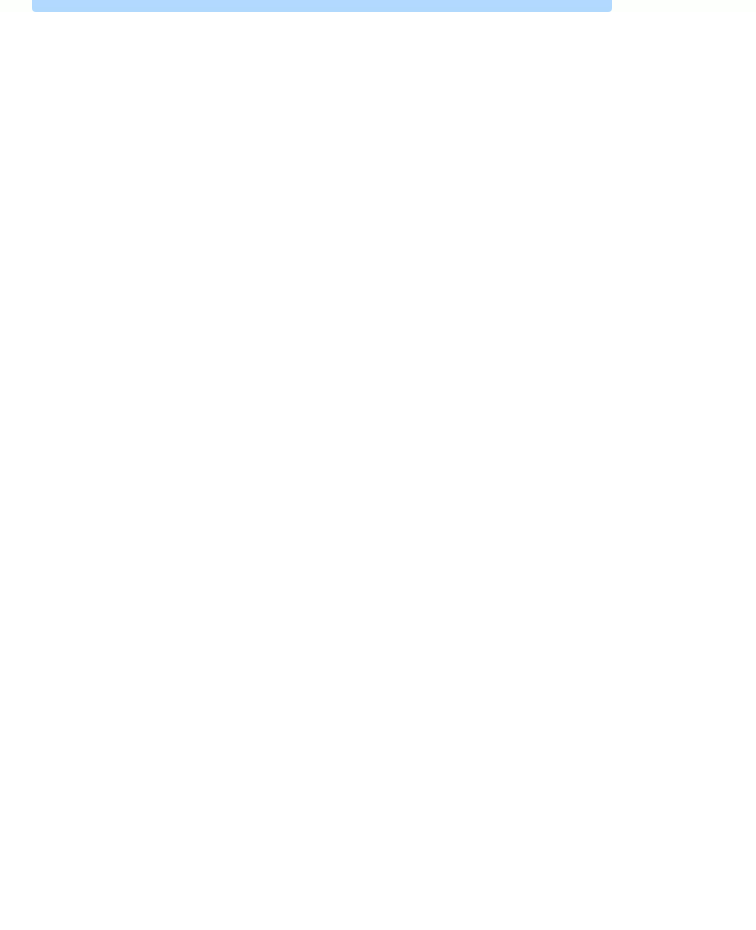
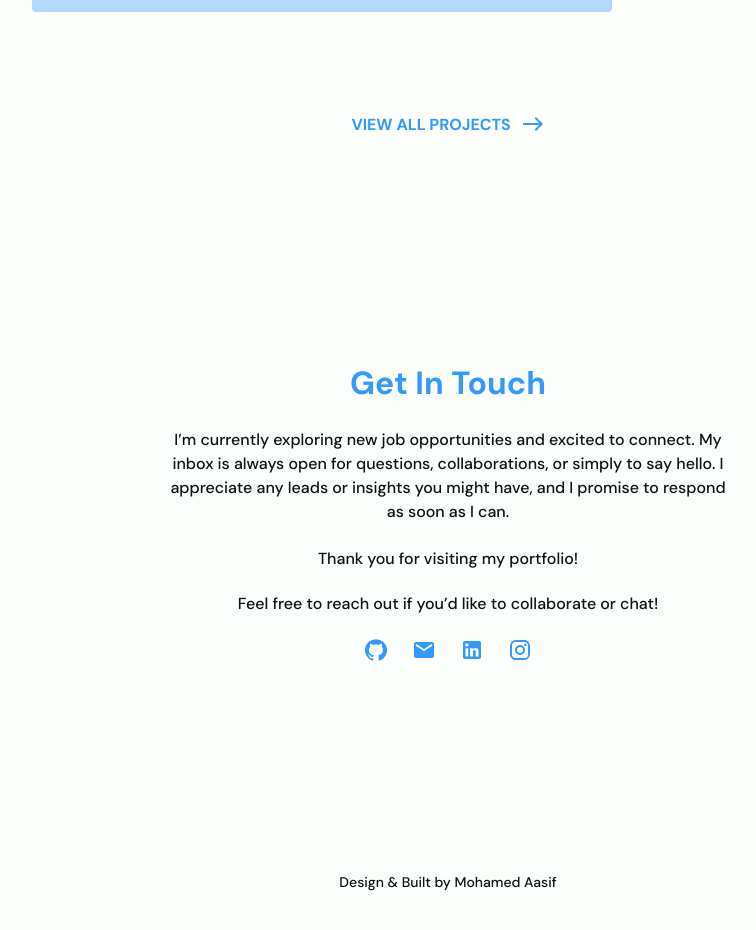
Before and after one commit to mohamedaasif/portfolio, a React (Create React App) app: page / in a window 1280 px wide. Shown: the part 3732-4662 px from the top of the page, without its empty margins (192-948 px from the left). Before the commit the page ends 3844 px from the top, so only its background shows below. Built offline with nearby package versions, Linux system fonts and the light colour scheme.

Commit message:
add contact section

```diff
--- a/src/App.tsx
+++ b/src/App.tsx
@@ -7,6 +7,7 @@ import Home from "./components/Home/Home";
 import About from "./components/About/About";
 import Experience from "./components/Experience/Experience";
 import Projects from "./components/Projects/Projects";
+import Contact from "./components/Contact/Contact";
 
 function App() {
   const { darkTheme }: any = useContext<ThemeContextType | undefined>(
@@ -19,6 +20,7 @@ function App() {
       <About />
       <Experience />
       <Projects />
+      <Contact />
     </Box>
   );
 }
--- /dev/null
+++ b/src/components/Contact/Contact.tsx
@@ -0,0 +1,114 @@
+import { Box, Button } from "@mui/material";
+import InstagramIcon from "@mui/icons-material/Instagram";
+import LinkedInIcon from "@mui/icons-material/LinkedIn";
+import EmailIcon from "@mui/icons-material/Email";
+import GitHubIcon from "@mui/icons-material/GitHub";
+import { openEmail, redirectLinkHandler } from "../../utils/resuableFunctions";
+import { useContext } from "react";
+import { ThemeContext, ThemeContextType } from "../../ThemeContext";
+
+const Contact = () => {
+  const { darkTheme }: any = useContext<ThemeContextType | undefined>(
+    ThemeContext
+  );
+  return (
+    <Box
+      sx={{
+        height: "calc(100vh - 60px)",
+        display: "flex",
+        flexDirection: "column",
+        alignItems: "center",
+        justifyContent: "space-around",
+      }}
+    >
+      <Box
+        sx={{
+          width: "45%",
+          margin: "0 auto",
+          display: "flex",
+          flexDirection: "column",
+          alignItems: "center",
+          justifyContent: "center",
+        }}
+      >
+        <Box
+          sx={{
+            fontSize: "32px",
+            fontFamily: "var(--ff-bold)",
+            color: "var(--primary-main)",
+            mb: "24px",
+          }}
+        >
+          Get In Touch
+        </Box>
+        <Box
+          sx={{
+            textAlign: "center",
+            lineHeight: "24px",
+            mb: "24px",
+          }}
+        >
+          I’m currently exploring new job opportunities and excited to connect.
+          My inbox is always open for questions, collaborations, or simply to
+          say hello. I appreciate any leads or insights you might have, and I
+          promise to respond as soon as I can.
+        </Box>
+        <Box
+          sx={{
+            mb: "24px",
+          }}
+        >
+          {" "}
+          Thank you for visiting my portfolio!
+        </Box>
+        <Box
+          sx={{
+            mb: "24px",
+          }}
+        >
+          Feel free to reach out if you’d like to collaborate or chat!
+        </Box>
+        <Box
+          sx={{
+            display: "flex",
+            gap: "24px",
+            color: "var(--primary-main)",
+            cursor: "pointer",
+          }}
+        >
+          <GitHubIcon
+            onClick={() =>
+              redirectLinkHandler("https://github.com/mohamedaasif")
+            }
+          />
+          <EmailIcon onClick={() => openEmail()} />
+          <LinkedInIcon
+            onClick={() =>
+              redirectLinkHandler(
+                "https://www.linkedin.com/in/mohamed-usoof-aasif/"
+              )
+            }
+          />
+          <InstagramIcon
+            onClick={() =>
+              redirectLinkHandler(
+                "https://www.instagram.com/mohamedaasif_?igsh=cTJxcDZjc3Nlb3Q3"
+              )
+            }
+          />
+        </Box>
+      </Box>
+      <Box
+        sx={{
+          color: darkTheme ? "var(--text-grey-500)" : "inherit",
+          fontFamily: "var(--ff-medium)",
+          fontSize: "14px",
+        }}
+      >
+        Design & Built by Mohamed Aasif
+      </Box>
+    </Box>
+  );
+};
+
+export default Contact;
--- a/src/components/Projects/Projects.tsx
+++ b/src/components/Projects/Projects.tsx
@@ -5,20 +5,20 @@ import { ThemeContext, ThemeContextType } from "../../ThemeContext";
 import { projectDesc } from "../../utils/globalValues";
 import GitHubIcon from "@mui/icons-material/GitHub";
 import OpenInNewIcon from "@mui/icons-material/OpenInNew";
+import EastIcon from "@mui/icons-material/East";
+import { redirectLinkHandler } from "../../utils/resuableFunctions";
 
 const Projects = () => {
   const { darkTheme }: any = useContext<ThemeContextType | undefined>(
     ThemeContext
   );
-  const redirectLinkHandler = (link: string) => {
-    window.open(link);
-  };
+
   return (
     <Box
       sx={{
         width: "65%",
         margin: "0 auto",
-        // mb: "120px",
+        pb: "120px",
         // height: "calc(100vh - 60px)",
       }}
     >
@@ -151,6 +151,22 @@ const Projects = () => {
           </Box>
         </Box>
       ))}
+      <Box
+        sx={{
+          textTransform: "uppercase",
+          color: "var(--primary-main)",
+          fontFamily: "var(--ff-bold)",
+          fontSize: "16px",
+          display: "flex",
+          alignItems: "center",
+          justifyContent: "center",
+          gap: "10px",
+          cursor: "pointer",
+        }}
+      >
+        View All Projects
+        <EastIcon />
+      </Box>
     </Box>
   );
 };
--- /dev/null
+++ b/src/utils/resuableFunctions.tsx
@@ -0,0 +1,10 @@
+export const redirectLinkHandler = (link: string) => {
+  window.open(link);
+};
+
+export const openEmail = () => {
+  const email = "mohamedaasif.md@gmail.com";
+  const mailtoLink = `mailto:${email}`;
+
+  window.open(mailtoLink);
+};
```
